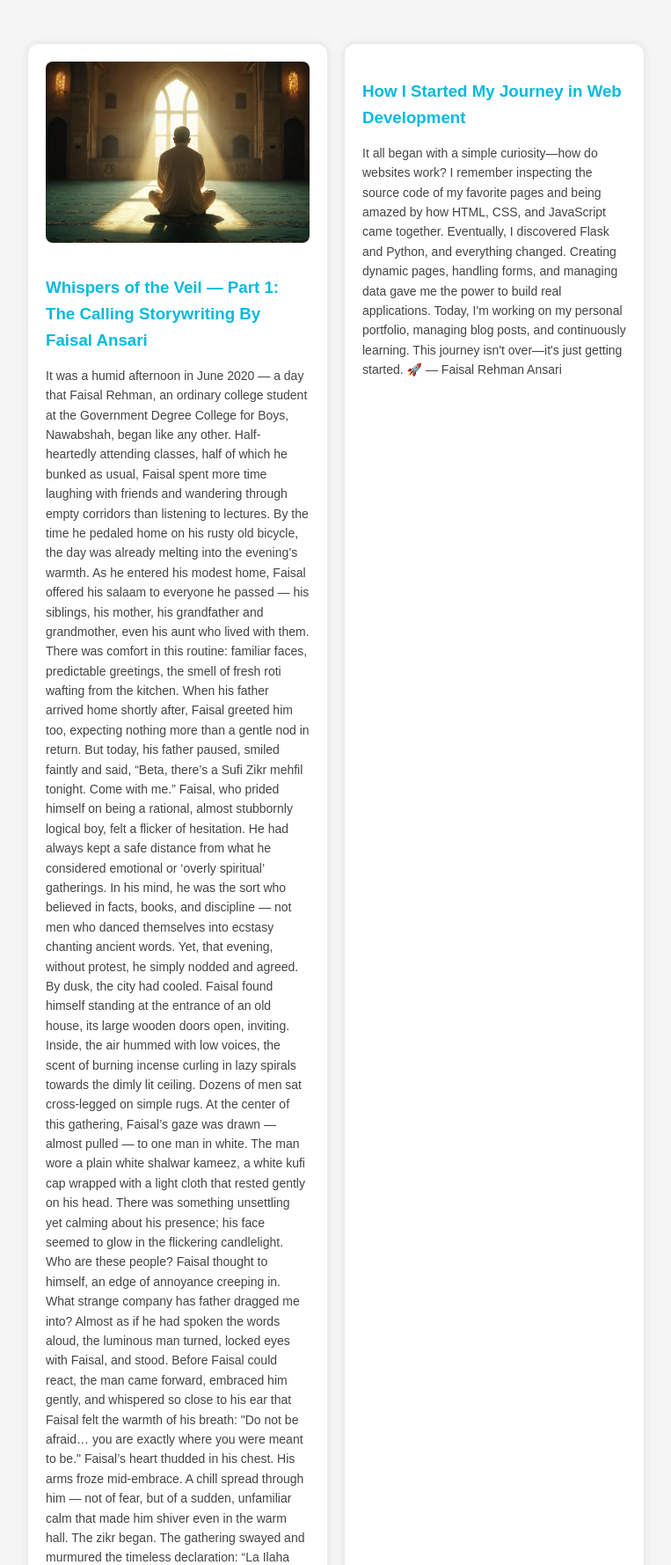
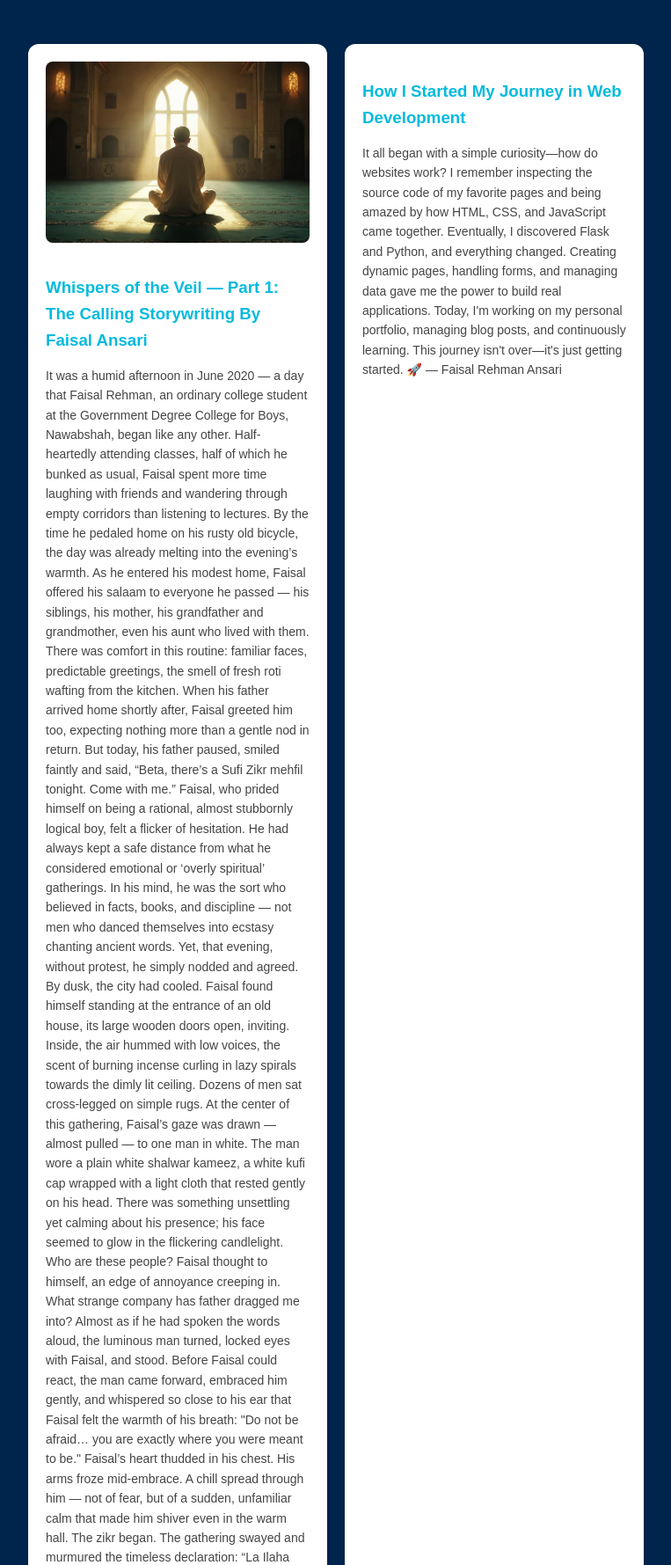
Before and after one commit to faisalrehman110/portfolio-website, a Flask app: page /blogs in a window 1280 px wide. Shown: the part 143-1922 px from the top of the page at 88% size, without its empty margins (258-1021 px from the left). Run offline with Flask 3, Linux system fonts and the light colour scheme.

Commit message:
Update blogs.html

```diff
--- a/templates/blogs.html
+++ b/templates/blogs.html
@@ -6,11 +6,7 @@
   <title>Blogs - Faisal Rehman Ansari</title>
   <link rel="stylesheet" href="/static/css/styles.css?v=2">
   <style>
-    body {
-      font-family: Arial, sans-serif;
-      background-color: #f5f5f5;
-      margin: 0;
-    }
+
     header {
       background-color: #04BADE;
       color: white;
```
